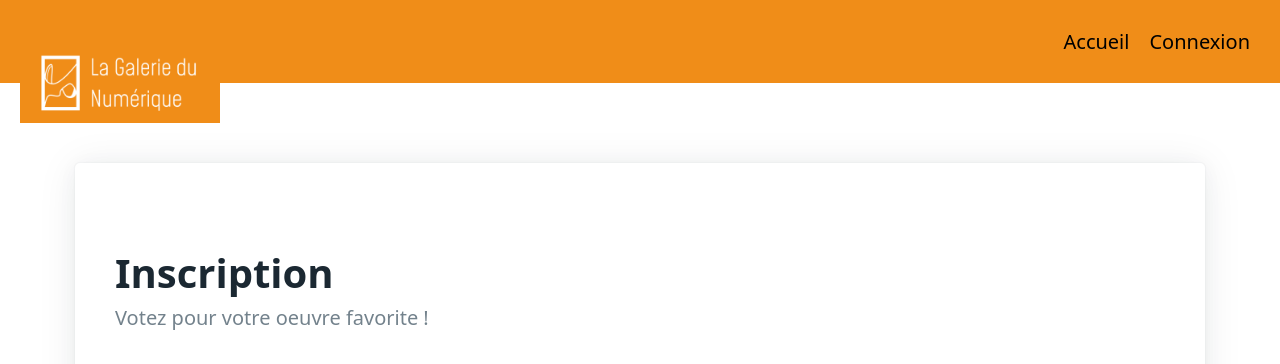
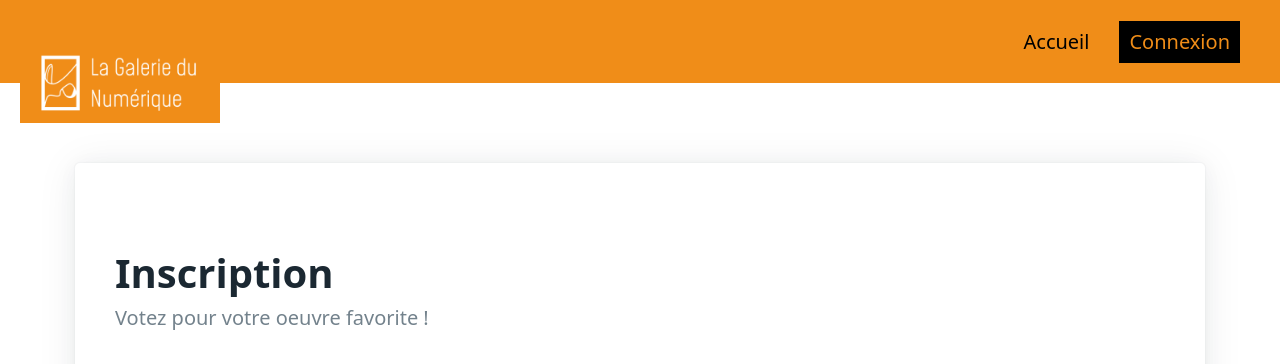
Before and after one commit to arthurgeay/galerie-du-numerique, a Django app: page /signup in a window 1280 px wide. Shown: the top 364 px of the page. Run offline with Django 4.2, Linux system fonts and the light colour scheme.

Commit message:
🎏 add color on signin button

```diff
--- a/artwork_gallery/static/css/global.css
+++ b/artwork_gallery/static/css/global.css
@@ -119,6 +119,14 @@ h3 {
     font-size: 1.2rem;
 }
 
+.connect {
+    background-color: var(--color);
+    color: var(--primary);
+    padding: 0.3rem 0.5rem;
+    margin: 0 0.5rem;
+    border-radius: 0;
+}
+
 
 /* Media queries */
 
--- a/artwork_gallery/templates/base.html
+++ b/artwork_gallery/templates/base.html
@@ -22,7 +22,7 @@
                 {% if user.is_authenticated %}
                 <li><a href="{% url 'logout'%}">Déconnexion</a></li>
                 {% else %}
-                <li><a href="{% url 'login' %}">Connexion</a></li>
+                <li><a href="{% url 'login' %}" class="connect">Connexion</a></li>
                 {% endif %}
             </ul>
         </nav>
```
